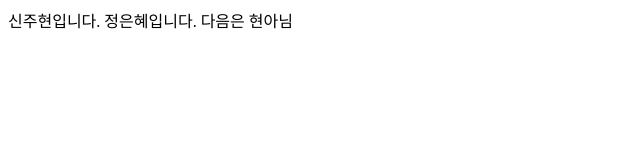
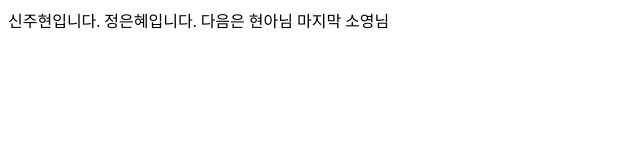
Before and after one commit to juhyun88/team, a plain HTML site: page index.html in a window 1280 px wide. Shown: the whole page, without its empty margins (0-640 px from the left). Drawn offline with Linux system fonts and the light colour scheme.

Commit message:
소영씨 이어서

```diff
--- a/index.html
+++ b/index.html
@@ -8,5 +8,6 @@
 <body>
     신주현입니다.
     정은혜입니다. 다음은 현아님
+    마지막 소영님
 </body>
 </html>
```
